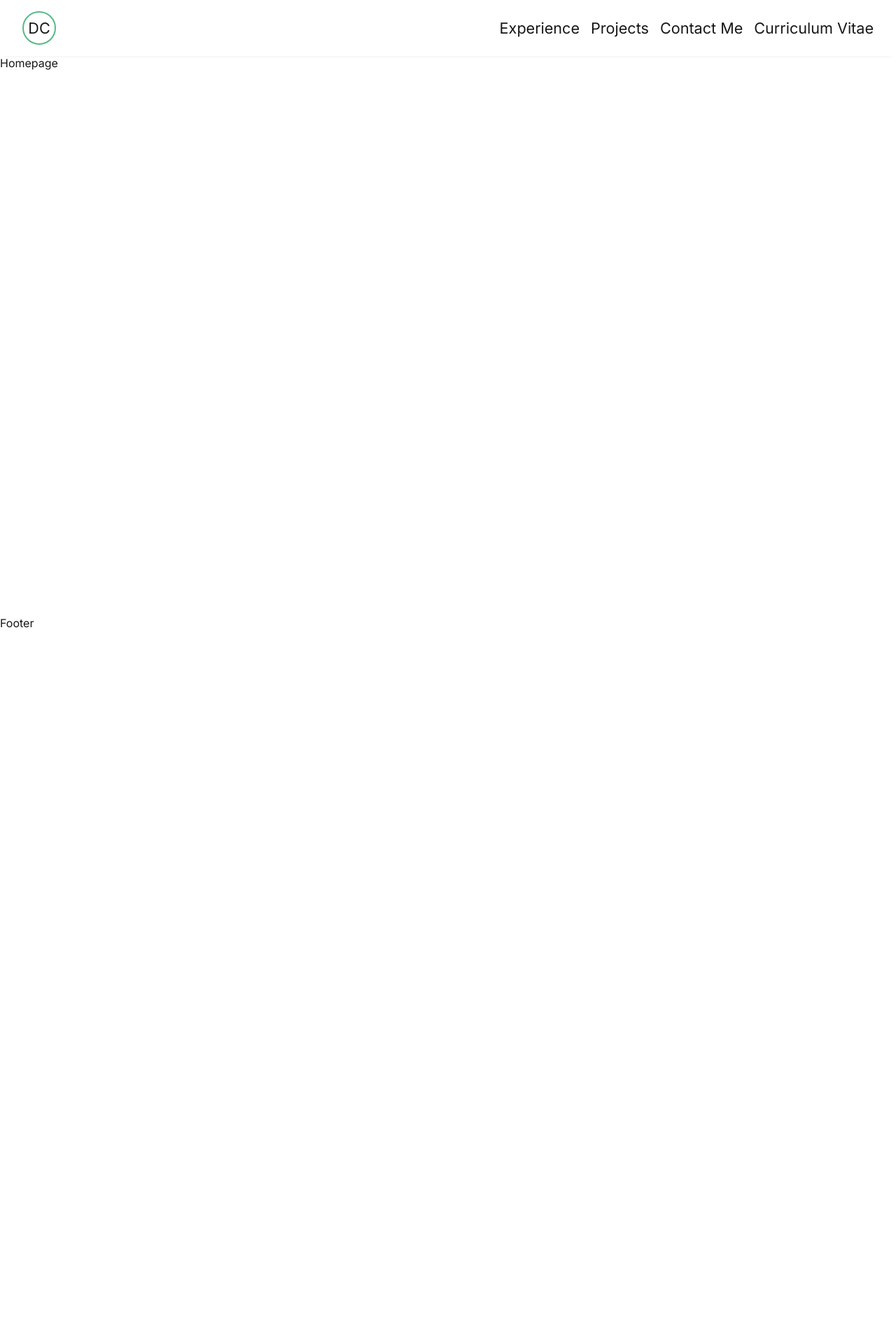
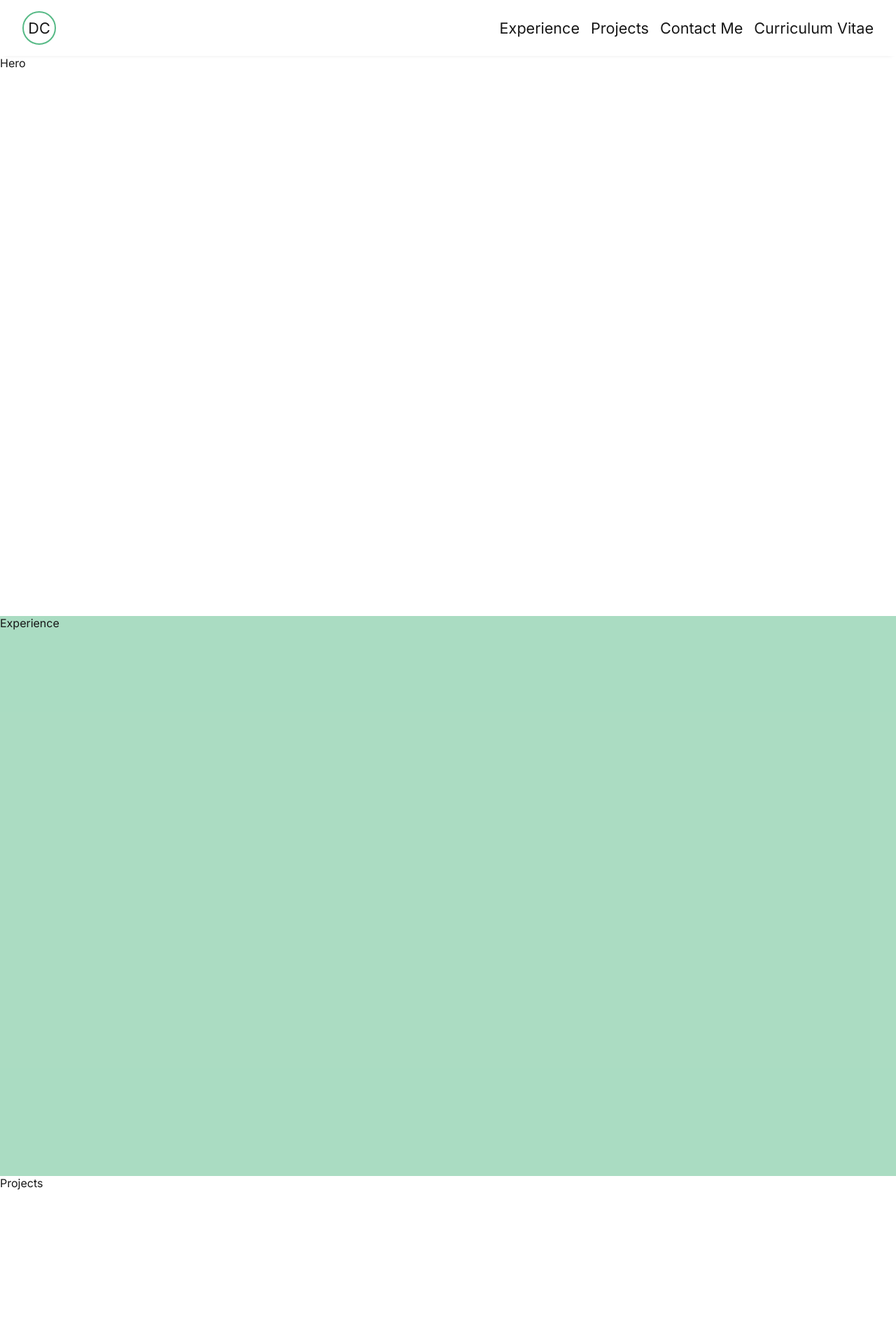
Before and after one commit to DanClubb/Personal-site-v2, a Next.js app: page / in a window 1280 px wide. Shown: the top 1920 px of the page at 70% size. Before the commit the page ends 900 px from the top, so only its background shows below. Built offline with nearby package versions, Linux system fonts and the light colour scheme.

Commit message:
made basic structure of homepage

```diff
--- a/src/app/globals.css
+++ b/src/app/globals.css
@@ -34,7 +34,7 @@ body {
 }
 
 main {
-    height: 100vh;
+    min-height: 100vh;
 }
 
 * {
--- a/src/app/page.tsx
+++ b/src/app/page.tsx
@@ -1,6 +1,12 @@
-import Image from "next/image";
-import styles from "./page.module.css";
+import styles from "./styles/homepage.module.css";
 
 export default function Home() {
-    return <div>Homepage</div>;
+    return (
+        <>
+            <section className={styles.section}>Hero</section>
+            <section className={styles.section}>Experience</section>
+            <section className={styles.section}>Projects</section>
+            <section className={styles.section}>Contact Me</section>
+        </>
+    );
 }
--- /dev/null
+++ b/src/app/styles/homepage.module.css
@@ -0,0 +1,8 @@
+.section {
+    min-height: 100vh;
+}
+
+.section:nth-child(even) {
+    --greenOpacity: rgba(87, 186, 134, 0.5);
+    background-color: var(--greenOpacity);
+}
```
